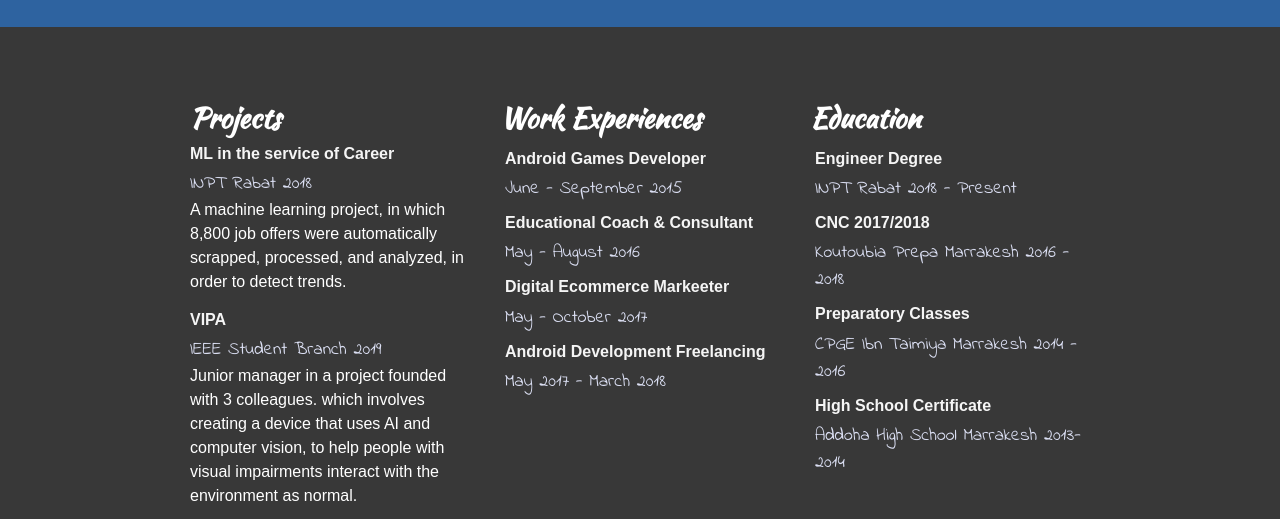
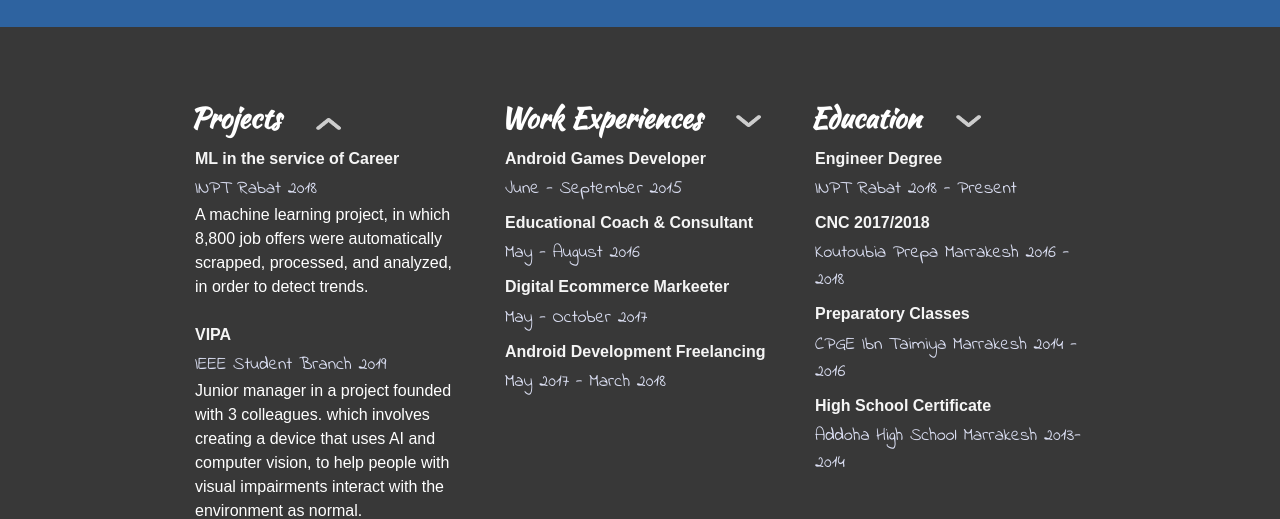
Before and after one commit to noamaneelaffane/noamaneelaffane.github.io, a plain HTML site: page index.html in a window 1280 px wide. Both pictures are taken after a click on the element "Projects". Shown: the part 2264-2783 px from the top of the page. Drawn offline with nearby package versions, Linux system fonts and the light colour scheme.

Commit message:
collaps css

```diff
--- a/main.css
+++ b/main.css
@@ -162,7 +162,7 @@ ul > li a:hover {
 .workedu-content {
   margin-top: 20px; }
 
-.jobs, .edu {
+.jobs, .edu, .prj {
   padding: 5px; }
 
 h6 {
@@ -229,6 +229,32 @@ form {
     .imgcontact:hover {
       cursor: pointer;
     }
+.pointer:hover {
+      cursor: pointer;}
+
+.collapsed:after{
+  content: "";
+  margin-left: 35px;
+  display: inline-block;
+  vertical-align: middle;
+  width: 25px;
+  height: 15px;
+  background: url('img/icons/collapsed.png') 0 0 no-repeat;
+  background-size: contain;
+}
+.pointer:not(.collapsed):after{
+  content: "";
+  margin-left: 35px;
+  display: inline-block;
+  vertical-align: middle;
+  width: 25px;
+  height: 15px;
+  background: url('img/icons/collapsed.png') 0 0 no-repeat;
+  background-size: contain;
+  transform: scaleY(-1);
+}
+
+
 
 /* ----------footer---------------
 -----------------------------*/
```
